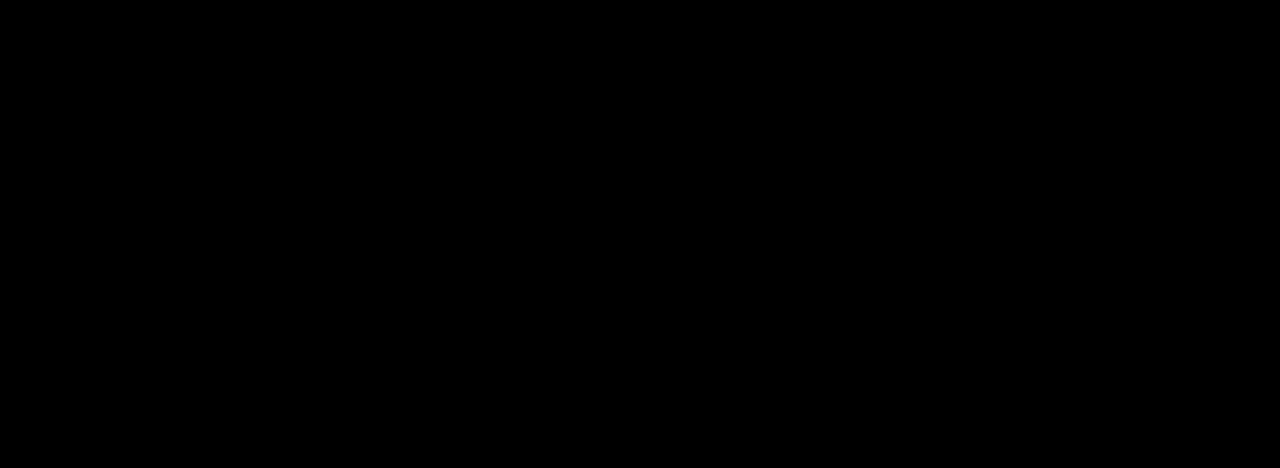
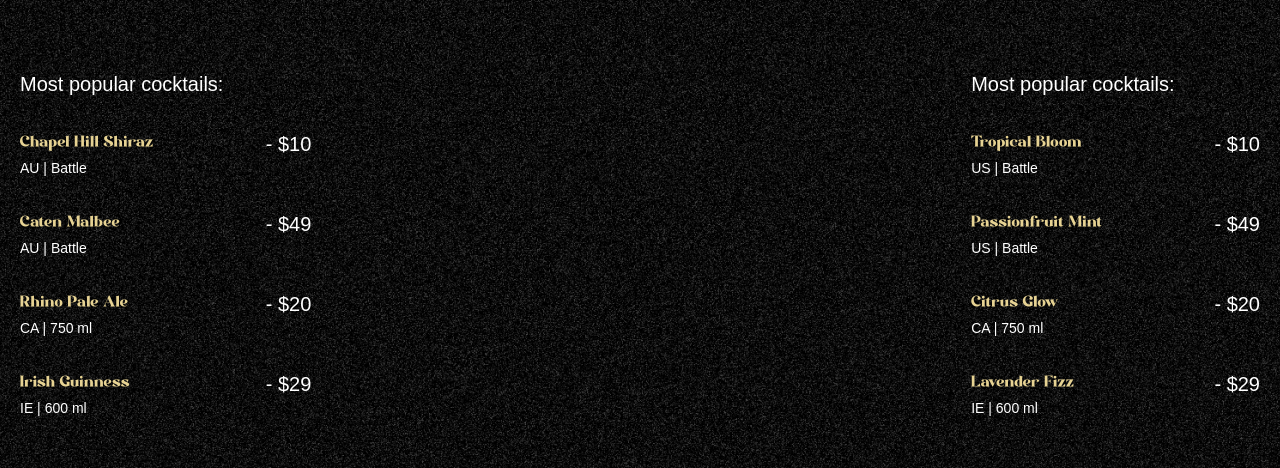
Before and after one commit to samanfooladi/coctail-animation, a React (Vite) app: page / in a window 1280 px wide. Shown: the part 890-1358 px from the top of the page. Built offline with nearby package versions, Linux system fonts and the light colour scheme; a web font is replaced by a local one.

Commit message:
Implement Cocktails Section

```diff
--- a/src/App.jsx
+++ b/src/App.jsx
@@ -2,19 +2,18 @@
 import { ScrollTrigger, SplitText } from "gsap/all";
 import Navbar from "./components/navbar";
 import Hero from "./components/Hero";
-
+import Cocktails from "./components/Cocktails";
 
 gsap.registerPlugin(ScrollTrigger, SplitText);
 
 const App = () => {
-return (
+  return (
     <main>
-        <Navbar />
-        <Hero/>
-        <div className="h-dvh bg-black"></div>
+      <Navbar />
+      <Hero />
+      <Cocktails />
     </main>
-)
-}
-
+  );
+};
 
 export default App;
--- /dev/null
+++ b/src/components/Cocktails.jsx
@@ -0,0 +1,74 @@
+import { useGSAP } from "@gsap/react";
+import { cocktailLists, mockTailLists } from "../../constants";
+import gsap from "gsap";
+const Cocktails = () => {
+  useGSAP(() => {
+    const parallaxTimeline = gsap.timeline({
+      scrollTrigger: {
+        trigger: "#cocktails",
+        start: "top 30%",
+        end: "bottom 80%",
+        scrub: true,
+      },
+    });
+
+    parallaxTimeline
+      .from("#c-left-leaf", {
+        x: -100,
+        y: 100,
+      })
+      .from("#c-right-leaf", {
+        x: 100,
+        y: 100,
+      });
+  }, []);
+  return (
+    <section id="cocktails" className="noisy">
+      <img src="/images/cocktail-left-leaf.png" alt="l-leaf" id="c-left-leaf" />
+      <img
+        src="/images/cocktail-right-leaf.png"
+        alt="r-leaf"
+        id="c-right-leaf"
+      />
+
+      <div className="list">
+        <div className="popular">
+          <h2>Most popular cocktails:</h2>
+
+          <ul>
+            {cocktailLists.map(({ name, country, detail, price }) => (
+              <li key={name}>
+                <div className="md:me-28">
+                  <h3>{name}</h3>
+                  <p>
+                    {country} | {detail}
+                  </p>
+                </div>
+                <span>- {price}</span>
+              </li>
+            ))}
+          </ul>
+        </div>
+        <div className="loved">
+          <h2>Most popular cocktails:</h2>
+
+          <ul>
+            {mockTailLists.map(({ name, country, detail, price }) => (
+              <li key={name}>
+                <div className="me-28">
+                  <h3>{name}</h3>
+                  <p>
+                    {country} | {detail}
+                  </p>
+                </div>
+                <span>- {price}</span>
+              </li>
+            ))}
+          </ul>
+        </div>
+      </div>
+    </section>
+  );
+};
+
+export default Cocktails;
```
